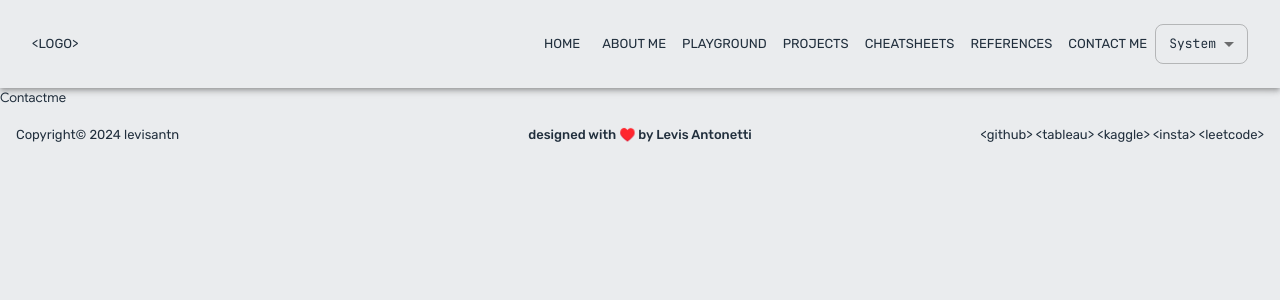
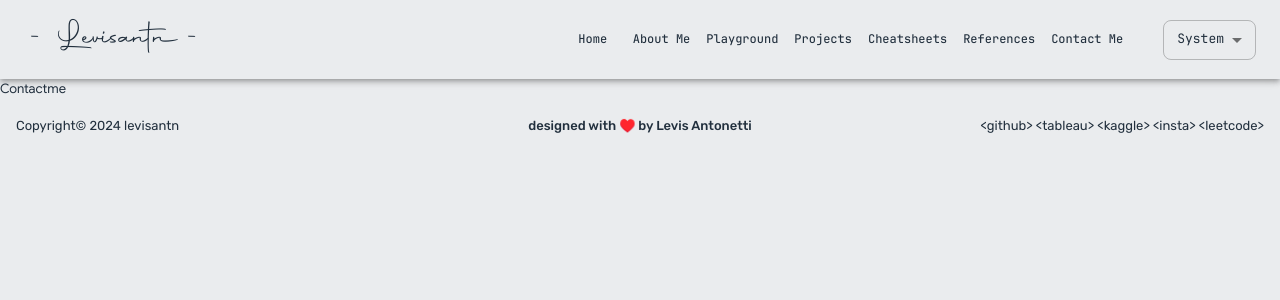
Before and after one commit to levisantn/levisantn_portofolio, a React (Vite) app: page /contact_me in a window 1280 px wide. Shown: the top 300 px of the page. Built offline with nearby package versions, Linux system fonts and the light colour scheme.

Commit message:
header Done,

```diff
--- a/src/components/header/Header.jsx
+++ b/src/components/header/Header.jsx
@@ -1,36 +1,37 @@
 // import React from 'react';
-import { AppBar, Toolbar, Typography, Button } from '@mui/material';
+import { AppBar, Toolbar, Typography, Button, Box } from '@mui/material';
 import ModeSwitcherButton from '../button/ToggleModeButton/ModeSwitcherButton';
+
+const pages = ['Home', 'About me', 'Playground', 'Projects', 'Cheatsheets', 'References', 'Contact me'];
 
 const Header = () => {
   return (
-    <AppBar position='sticky' sx={{ padding: 2 }}>
-      <Toolbar id='back-to-top-anchor'>
-        <Typography variant='subtitle1' component='div' sx={{ flexGrow: 1 }}>
-          {`<LOGO>`}
-        </Typography>
+    <AppBar position='sticky' sx={{ padding: 1 }}>
+      <Toolbar id='back-to-top-anchor' sx={{ display: 'flex', justifyContent: 'space-between' }}>
         <Button color='inherit'>
-          <Typography variant='subtitle1'>Home</Typography>
+          <Typography
+            sx={{
+              textTransform: 'none',
+              flexGrow: 1,
+              textAlign: 'left',
+              fontFamily: 'var(--signature-font)',
+              fontSize: 34,
+            }}
+          >
+            {`- Levisantn -`}
+          </Typography>
         </Button>
-        <Button color='inherit'>
-          <Typography variant='subtitle1'>About me</Typography>
-        </Button>
-        <Button color='inherit'>
-          <Typography variant='subtitle1'>Playground</Typography>
-        </Button>
-        <Button color='inherit'>
-          <Typography variant='subtitle1'>Projects</Typography>
-        </Button>
-        <Button color='inherit'>
-          <Typography variant='subtitle1'>Cheatsheets</Typography>
-        </Button>
-        <Button color='inherit'>
-          <Typography variant='subtitle1'>References</Typography>
-        </Button>
-        <Button color='inherit'>
-          <Typography variant='subtitle1'>Contact me</Typography>
-        </Button>
-        <ModeSwitcherButton color='inhirit' />
+
+        <Box sx={{ display: 'flex', justifyContent: 'flex-end', flexGrow: 1 }}>
+          {pages.map((item) => (
+            <Button key={item} size='medium' color='inherit' sx={{ textTransform: 'capitalize' }}>
+              {item}
+            </Button>
+          ))}
+        </Box>
+        <Box sx={{ marginLeft: 4 }}>
+          <ModeSwitcherButton color='inhirit' />
+        </Box>
       </Toolbar>
     </AppBar>
   );
--- a/src/main.css
+++ b/src/main.css
@@ -33,6 +33,7 @@
   --sans-serif-font: 'Google Sans';
   --mono-font: 'JetBrains Mono';
   --signature-font: 'Autography';
+  /* signature fonts: Autography, Bulgatti, Agustina, Magellin, Motterdam, Tomatoes, ThePrestigeSignature, SattriaHandsome */
 
   /* font stacks */
   --sans-serif-font-stack: -apple-system, BlinkMacSystemFont, avenir next, avenir, segoe ui, helvetica neue, helvetica,
```
